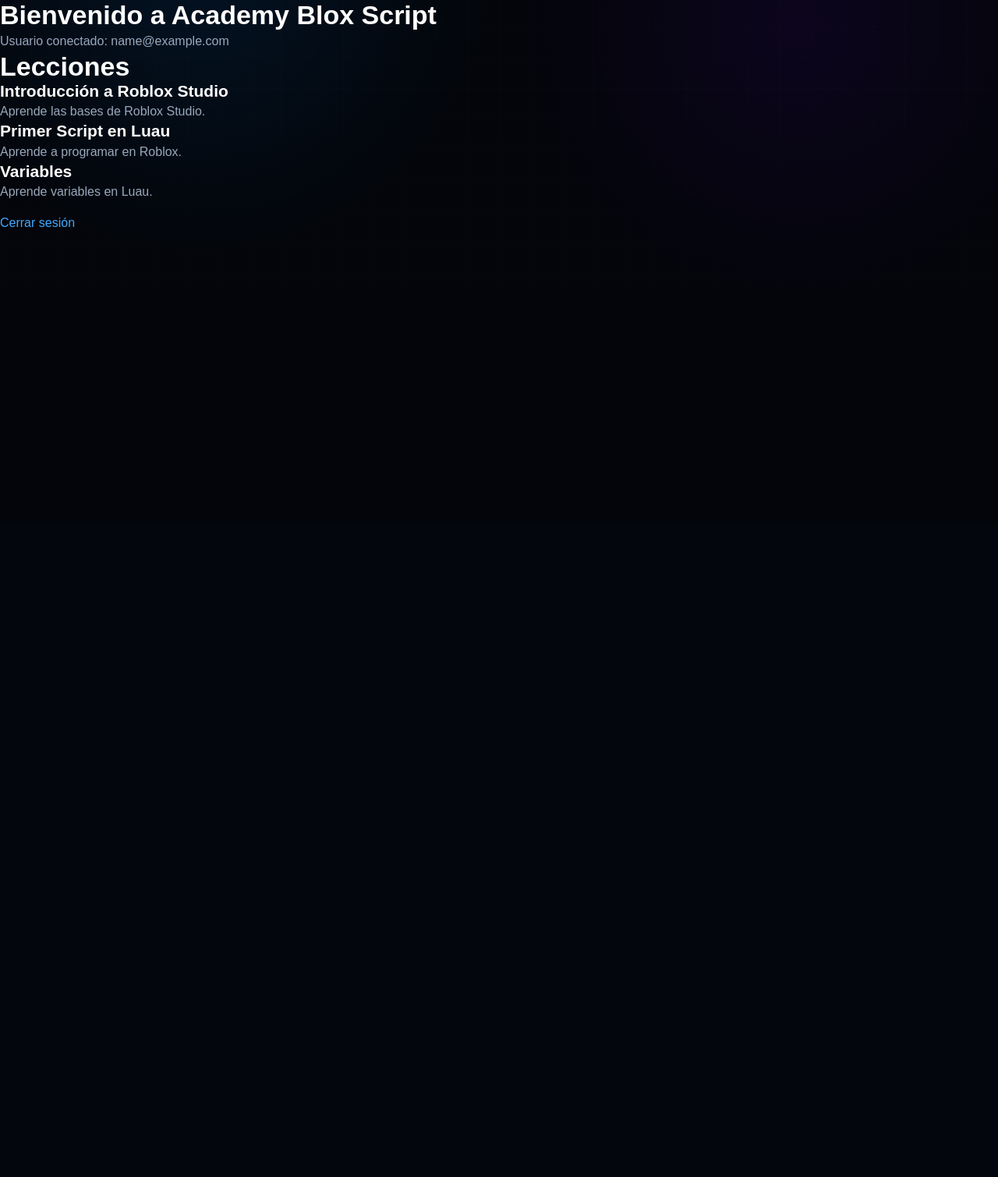
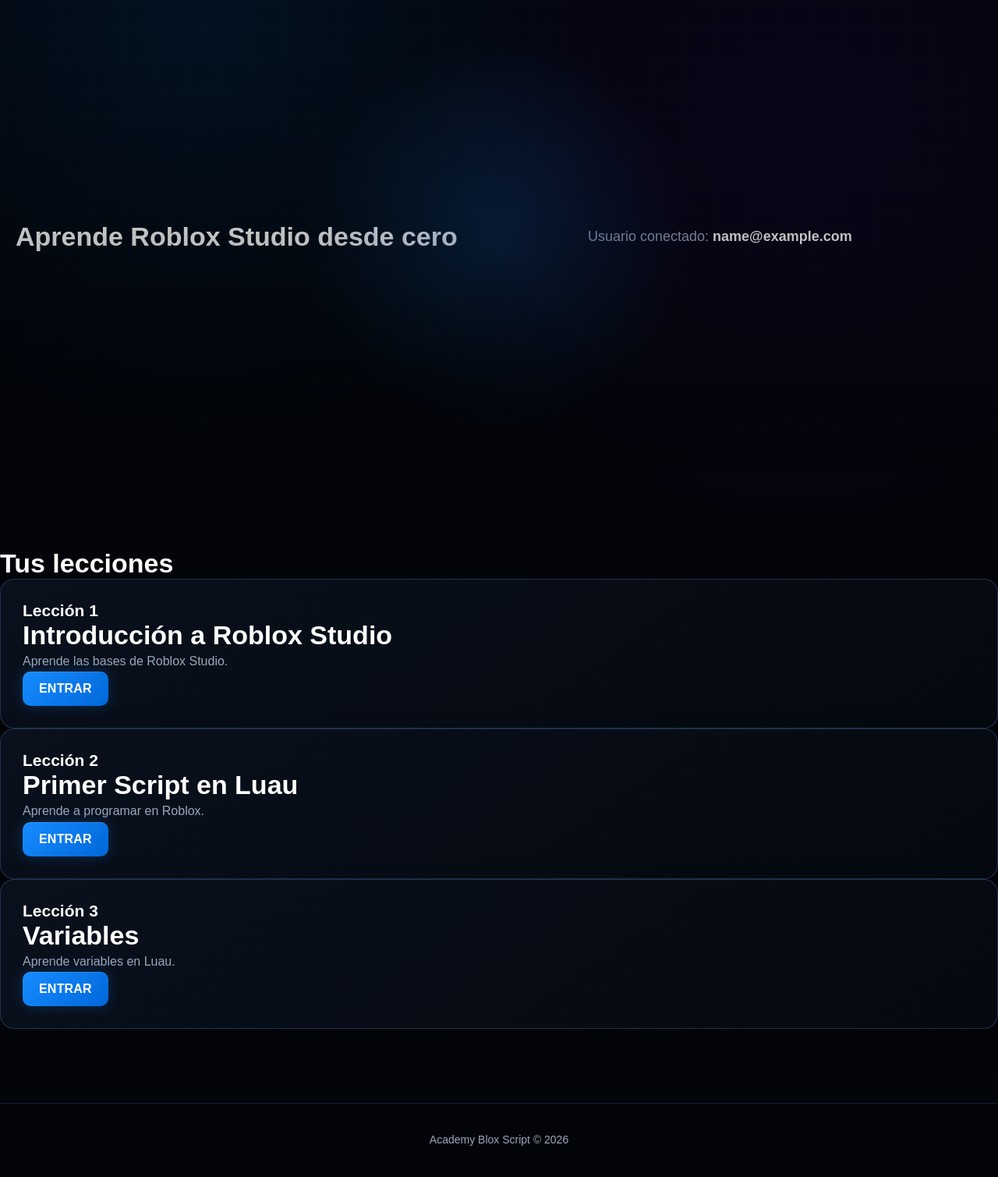
Before and after one commit to jaumecapopalacios-gif/academy-blox-script, a Flask app: page / in a window 1280 px wide. Shown: the part 127-1636 px from the top of the page at 78% size. Before the commit the page ends 418 px from the top, so only its background shows below. Run offline with Flask 3, Linux system fonts and the light colour scheme; the visitor is signed in with stand-in values (Sample User, id 1); data comes from the database, SQL or seed files in the repository.

Commit message:
Update index.html

```diff
--- a/templates/index.html
+++ b/templates/index.html
@@ -2,64 +2,107 @@
 <html lang="es">
 
 <head>
+
     <meta charset="UTF-8">
+
+    <meta name="viewport" content="width=device-width, initial-scale=1.0">
+
     <title>Academy Blox Script</title>
 
     <link rel="stylesheet" href="{{ url_for('static', filename='style.css') }}">
+
 </head>
+
 
 <body>
 
+
 <header>
-    <h1>ACADEMY BLOX SCRIPT</h1>
+
+    <h1>
+        ACADEMY BLOX SCRIPT
+    </h1>
+
 </header>
 
 
-<section>
+
+<section class="hero">
 
     <h2>
-        Bienvenido a Academy Blox Script
+        Aprende Roblox Studio desde cero
     </h2>
 
 
     <p>
         Usuario conectado:
-        {{ user["email"] }}
+        <strong>
+            {{ user["email"] }}
+        </strong>
     </p>
 
 
+</section>
+
+
+
+
+<section class="lessons">
+
+
     <h2>
-        Lecciones
+        Tus lecciones
     </h2>
+
 
 
     {% for lesson in lessons %}
 
-    <div>
+
+    <div class="card">
+
 
         <h3>
+            Lección {{ loop.index }}
+        </h3>
+
+
+        <h2>
             {{ lesson["title"] }}
-        </h3>
+        </h2>
+
 
         <p>
             {{ lesson["description"] }}
         </p>
 
+
+        <a class="button" href="/lesson/{{ loop.index }}">
+            ENTRAR
+        </a>
+
+
     </div>
+
 
     {% endfor %}
 
-
-    <br>
-
-    <a href="/logout">
-        Cerrar sesión
-    </a>
 
 
 </section>
 
 
+
+
+<footer>
+
+    <p>
+        Academy Blox Script © 2026
+    </p>
+
+</footer>
+
+
 </body>
 
 </html>
```
